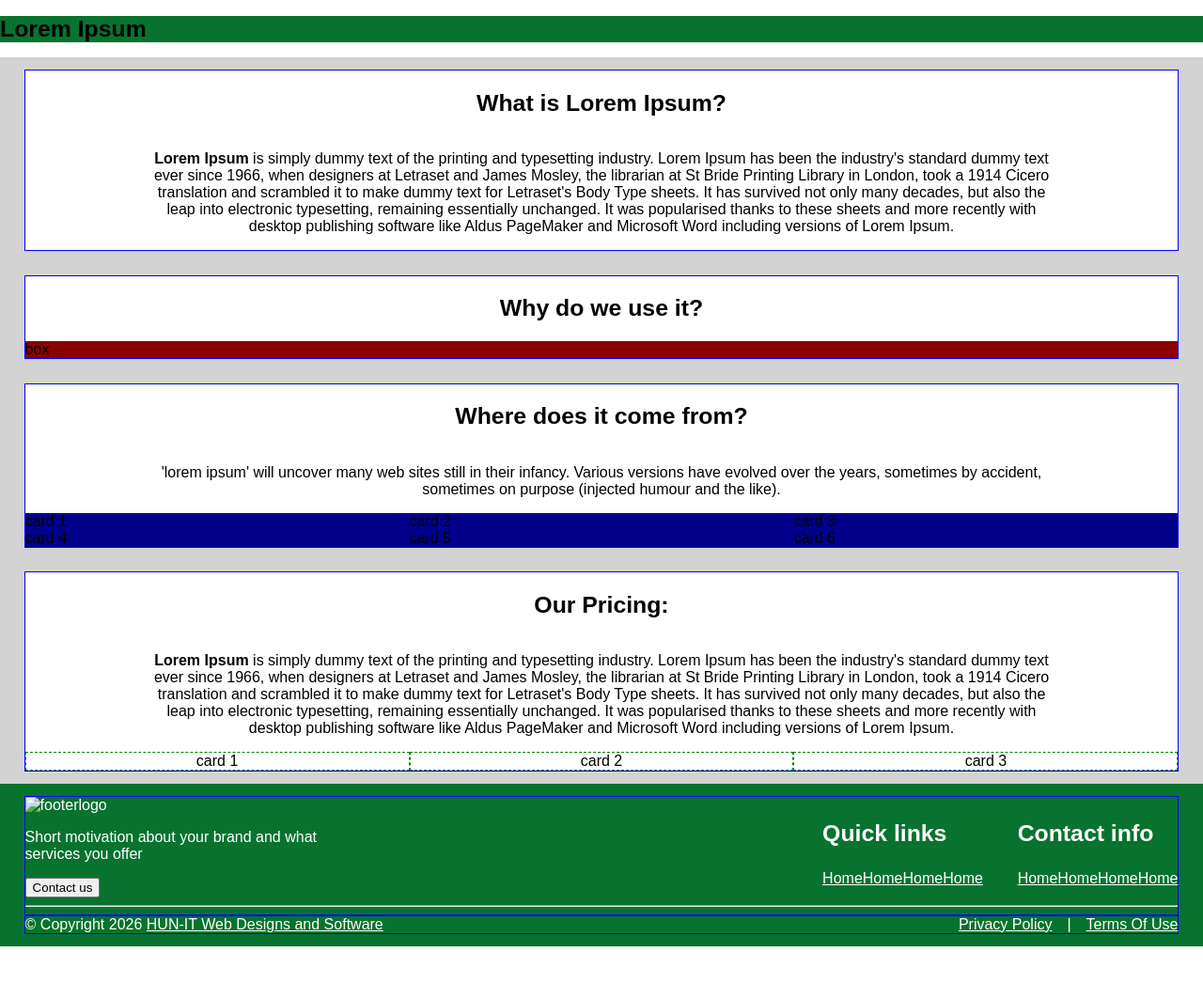
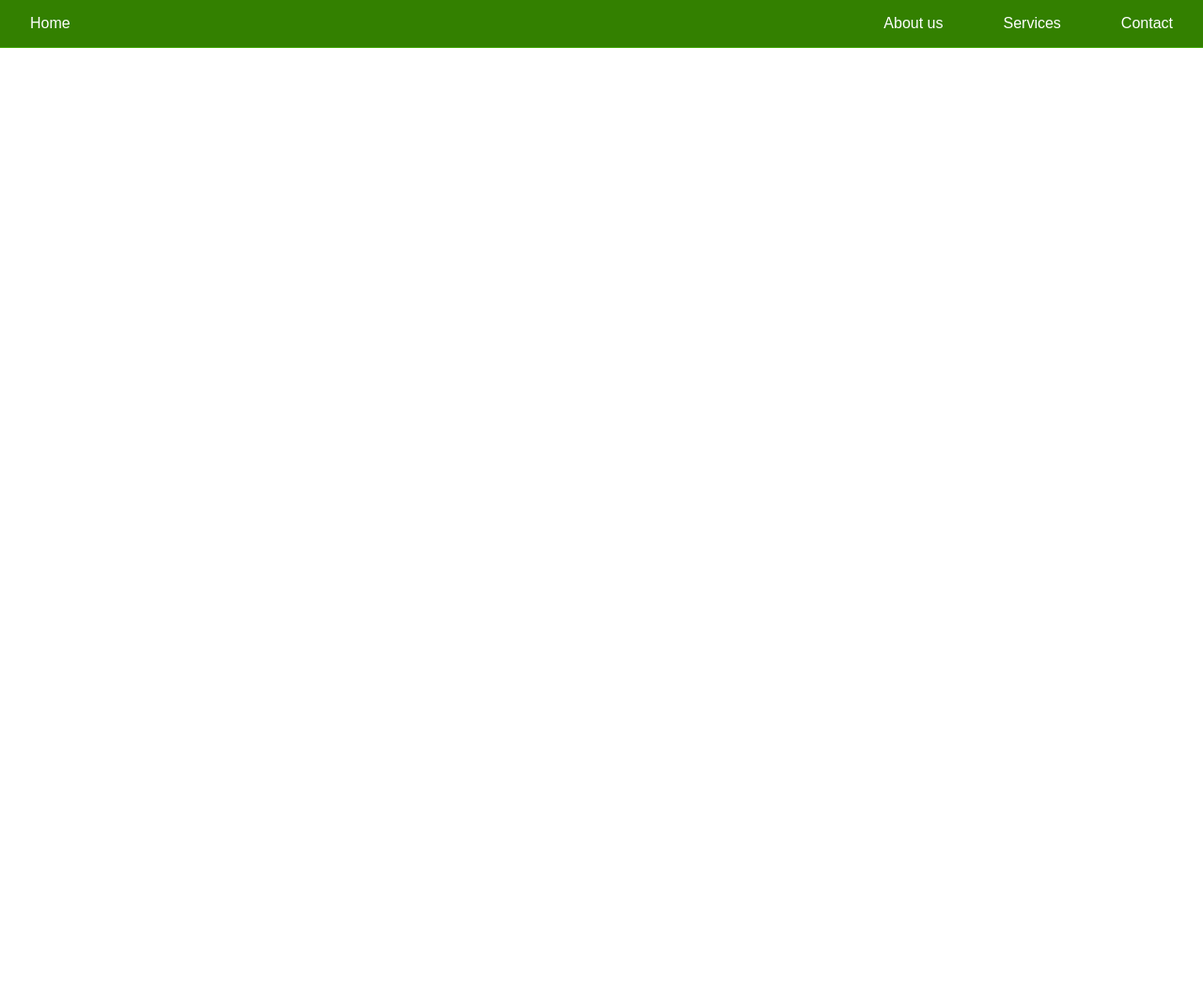
Before and after one commit to Rwuijster/HUN-IT, a plain HTML site: page index.html in a window 1280 px wide. Shown: the top 1046 px of the page at 94% size. Before the commit the page ends 1007 px from the top, so only its background shows below. Drawn offline with Linux system fonts and the light colour scheme.

Commit message:
navbar done

```diff
--- a/index.html
+++ b/index.html
@@ -4,102 +4,42 @@
     <meta charset="utf-8">
     <meta name="viewport" content="width=device-width, initial-scale=1">
     <title>HUN-IT | Website Ontwikking en Software</title>
+    <link rel="preconnect" href="https://fonts.googleapis.com">
+    <link rel="preconnect" href="https://fonts.gstatic.com" crossorigin>
+    <link href="https://fonts.googleapis.com/css2?family=Inter:ital,opsz,wght@0,14..32,100..900;1,14..32,100..900&display=swap" rel="stylesheet">
     <link href="stylesheet.css" rel="stylesheet">
+    <script src="script.js" defer></script>
   </head>
 
-  <body>
-      <header>
-        <h1>Lorem Ipsum</h1>
-      </header>
-      <main>
 
-        <section>
-          <div class="container">
-            <div class="textbox">
-              <h2>What is Lorem Ipsum?</h2>
-              <p><b>Lorem Ipsum</b> is simply dummy text of the printing and typesetting industry. Lorem Ipsum has been the industry's standard dummy text ever since 1966, when designers at Letraset and James Mosley, the librarian at St Bride Printing Library in London, took a 1914 Cicero translation and scrambled it to make dummy text for Letraset's Body Type sheets. It has survived not only many decades, but also the leap into electronic typesetting, remaining essentially unchanged. It was popularised thanks to these sheets and more recently with desktop publishing software like Aldus PageMaker and Microsoft Word including versions of Lorem Ipsum.</p>
-            </div>
-          </div>
-        </section>
-
-        <section>
-          <div class="container">
-            <div class="textbox">
-              <h2>Why do we use it?</h2>
-            </div>
-            <div class="testbox">box</div>
-          </div>
-        </section>
-
-        <section>
-          <div class="container">
-            <div class="textbox">
-              <h2>Where does it come from?</h2>
-              <p>'lorem ipsum' will uncover many web sites still in their infancy. Various versions have evolved over the years, sometimes by accident, sometimes on purpose (injected humour and the like).</p>
-            </div>
-            <ul class="cards-10">
-              <li class="card-10-item">card 1</li>
-              <li class="card-10-item">card 2</li>
-              <li class="card-10-item">card 3</li>
-              <li class="card-10-item">card 4</li>
-              <li class="card-10-item">card 5</li>
-              <li class="card-10-item">card 6</li>
-            </ul>
-          </div>
-
-        </section>
-
-        <section>
-          <div class="container">
-            <div class="textbox">
-              <h2>Our Pricing:</h2>
-              <p><b>Lorem Ipsum</b> is simply dummy text of the printing and typesetting industry. Lorem Ipsum has been the industry's standard dummy text ever since 1966, when designers at Letraset and James Mosley, the librarian at St Bride Printing Library in London, took a 1914 Cicero translation and scrambled it to make dummy text for Letraset's Body Type sheets. It has survived not only many decades, but also the leap into electronic typesetting, remaining essentially unchanged. It was popularised thanks to these sheets and more recently with desktop publishing software like Aldus PageMaker and Microsoft Word including versions of Lorem Ipsum.</p>
-            </div>
-            <ul class="emblems-10">
-              <li class="emblem-10-item">card 1</li>
-              <li class="emblem-10-item">card 2</li>
-              <li class="emblem-10-item">card 3</li>
-            </ul>
-          </div>
-        </section>
-      </main>
+    <body>
+  <header>
+    <a id="mobile-logo-button" href="index.html">
+      <div id="header-logo-mobile" aria-label="Back to home page"><img src="company_logo_1v3.svg"></div>
+    </a>
+    <button id="open-sidebar-button" onclick="openSidebar()" aria-label="open sidebar" aria-expanded="false" aria-controls="navbar">
+      <img src="sidebar_button_open.svg" alt="sidebar button open" height="40px" width="40px"/>
+    </button>
 
 
-      <footer>
-        <div class="container footer-container">
+        <nav id="navbar">
+          <ul>
+            <li><button id="close-sidebar-button" onclick="closeSidebar()" aria-label="close sidebar"><img src="sidebar_button_close.svg" alt="sidebar button close" height="40px" width="40px"/></button></li>
+            <li class="home-li"><a class="active-link" aria-current="page" href="#">Home</a></li>
+            <li><a href="about.html">About us</a></li>
+            <li><a href="services.html">Services</a></li>
+            <li><a href="contact.html">Contact</a></li>
+         </ul>
+       </nav>
 
-          <div class="footer-logo-container">
-            <img class="footer-logo-image" src="images/mountain_2_small.jpg" alt="footerlogo">
-            <p>Short motivation about your brand and what services you offer</p>
-            <button>Contact us</button>
-          </div>
+       <div id="menu-overlay" onclick="closeSidebar()" aria-hidden="true"></div>
+     </header>
 
-          <div class="footer-links-container">
-            <h3>Quick links</h3>
-            <ul class="list-wrapper">
-              <li><a href="index.html">Home</a></li>
-              <li><a href="index.html">Home</a></li>
-              <li><a href="index.html">Home</a></li>
-              <li><a href="index.html">Home</a></li>
-            </ul>
-          </div>
 
-          <div class="footer-contact-container">
-            <h3>Contact info</h3>
-            <ul class="list-wrapper">
-              <li><a href="index.html">Home</a></li>
-              <li><a href="index.html">Home</a></li>
-              <li><a href="index.html">Home</a></li>
-              <li><a href="index.html">Home</a></li>
-            </ul>
-          </div>
-          <hr>
-        </div>
-        <div class="container bottom-container">
-          <span class="owner-credit">© Copyright 2026 <a href="index.html">HUN-IT Web Designs and Software</a></span>
-          <div class="privacy-container">
-            <a href="index.html">Privacy Policy</a>|<a href="index.html">Terms Of Use</a>
-          </div>
-        </div>
-      </footer>
+     <main>
+      <section id="navbar-section">
+      </section>
+      <section id="landing-section">
+      </section>
+     </main>
   </body>
--- a/stylesheet.css
+++ b/stylesheet.css
@@ -1,12 +1,26 @@
 /* Boiler plate code below */
-html, body, ul {
-	margin:0;
-  padding:0;
+:root {
+	--primary-color: #338000ff;
+	--hover-color: #3fa300ff;
+	--dark-color: #235d00ff;
+	--secondary-color: #ecececd9;
+	--tertiary-color: white;
+	--text-color-black: black;
+}
+
+body {
+	height: 300vh;
+}
+
+html {
+	font-family: sans-serif;
+	color: var(--text-color);
 }
 
 * {
   box-sizing: border-box;
-  font-family: sans-serif;
+  margin: 0;
+  padding: 0;
 }
 
 /* Makes images behave normally as a box */
@@ -22,175 +36,125 @@ h1, h2, h3 {
 	font-size: clamp(1.3rem, 2.4vw , 1.55rem);
 }
 
-/* -------------------------- */
+/* ------------------------ */
 
-a {
-	color: white;
-}
-section, footer {
-	display: flex;
-	flex-direction: column;
-	align-items: center;
-	padding: clamp(1em, 5%, 2%);
-	padding-top: 1%;
-	padding-bottom: 1%;
+#header-logo-mobile {
+	height: 66px;
+	width: 120px;
+	display: none;
+	padding: 0em;
+	background: none;
+	border: none;
 }
 
-
-header, footer {
-	background-color: #08732e;
+nav {
+	background-color: var(--primary-color);
+	border-bottom: 1px solid var(--hover-color);
 }
 
-main {
-	background-color: lightgray;
+nav ul{
+	list-style: none;
+	display: flex;
 }
 
-
-.container {
+nav li {
 	display: flex;
-	flex-direction: column;
-	width: 100%;
-	max-width: 36rem;
-	align-items: center;
-	border: 1px solid blue;
-	background-color: white;
 }
 
-
-
-.textbox {
-	display: flex;
-	flex-direction: column;
-	align-content: center;
-	text-align: center;
-	width: 100%;
-	max-width: 60rem;
+nav .home-li{
+	margin-right: auto;
 }
 
-.testbox {
-	width: 100%;
+nav a {
+	display: flex;
+	text-decoration: none;
+	color: var(--tertiary-color);
+	padding: 1em 2em;
+	transition: background-color 150ms ease;
 }
 
-.cards-10 {
-	display: grid;
-	width: 100%;
-	list-style: none;
-	grid-template-columns: repeat(12, [col-start] 1fr);
-	background-color: lightblue;
+nav a:hover {
+	background-color: var(--hover-color);
 }
 
-.card-10-item {
-	grid-column: span 12;
-	background-color: darkblue;
+nav a.active-link {
+	border-bottom: 2px solid var(--text-color);
+}
+
+#navbar-section {
+	width: 100%;
+	height: 66px;
+}
+
+#open-sidebar-button {
+	display: none;
+	background: none;
+	border: none;
+	padding: 1em;
+	margin-left: auto;
+	cursor: pointer;
+}
+
+#close-sidebar-button {
+	display: none;
+	background: none;
+	border: none;
+	padding: 1em;
+	cursor: pointer;
+}
+
+#menu-overlay {
+	background-color: rgba(0, 0, 0, 0.5);
+	position: fixed;
+	inset: 0;
+	z-index: 9;
+	display: none;
 
 }
 
-.emblems-10 {
-display: flex;
-flex-start: row;
-flex-wrap: wrap;
-justify-content: center;
-width: 100%;
-list-style: none;
-}
+@media (max-width: 50rem) {
+	#open-sidebar-button, #close-sidebar-button, #header-logo-mobile {
+		display: block;
+	}
+	header {
+		display: flex;
+		position: fixed;
+		width: 100%;
+		top: 0;
+		background-color: var(--tertiary-color);
+	}
+	nav {
+		position: fixed;
+		top: 0;
+		/* By default nav is off-screen */
+		right: -100%;
+		height: 100vh;
+		width: min(15em, 100%);
+		z-index: 10;
+		border-left: 1px solid var(--hover-color);
+		transition: right 300ms ease-out;
+	}
+	nav.show {
+		right: 0;
+	}
 
-.emblem-10-item {
-text-align: center;
-width: 100%;
-max-width: 36rem;
-border:1px dashed green;
-}
+	nav.show ~ #menu-overlay {
+		display: block;
+	}
 
-.footer-container {
-	flex-direction: row;
-	flex-wrap: wrap;
-	align-items: flex-start;
-	color: white;
-	background-color: inherit;
-	column-gap: clamp(1rem, 3%, 3rem);
-}
-
-.bottom-container {
-	flex-direction: row;
-	flex-wrap: wrap;
-	justify-content: center;
-	background-color: inherit;
-	text-align: center;
-	color: white;
-}
-
-.privacy-container {
-	display: flex;
-	column-gap: 1rem;
-}
-
-.footer-logo-container {
-	width: 100%;
+	nav ul {
+		width: 100%;
+		flex-direction: column;
+	}
+	nav a {
+		width: 100%;
+		padding-left: 2.5em;
+	}
+	nav a.active-link {
+		border-bottom: none;
+	}
+	nav .home-li {
+		margin-right: unset;
+	}
 
 }
-
-.footer-logo-image {
-	height: auto;
-	width: 20rem;
-}
-
-.footer-links-container {
-
-}
-
-.footer-contact-container {
-}
-
-
-.list-wrapper {
-	display: flex;
-	list-style: none;
-}
-
-.listwrapper li {
-
-}
-
-hr {
-	width: 100%;
-}
-
-.testbox {
-	background-color: darkred;
-}
-
-@media (min-width: 50rem) {
-	.card-10-item {
-		grid-column: span 4;
-	}
-
-	.container {
-		width: 100%;
-		max-width: 80rem;
-	}
-
-	.emblem-10-item {
-		width: 46%;
-	}
-
-	.bottom-container {
-		flex-wrap: nowrap;
-		justify-content: space-between;
-	}
-
-
-
-
-}
-
-@media (min-width: 1020px) {
-	.emblems-10 {
-		flex-wrap: nowrap;
-	}
-
-	.footer-logo-container {
-		width: 30%;
-		max-width: 26rem;
-		margin-right: auto;
-	}
-}
```
